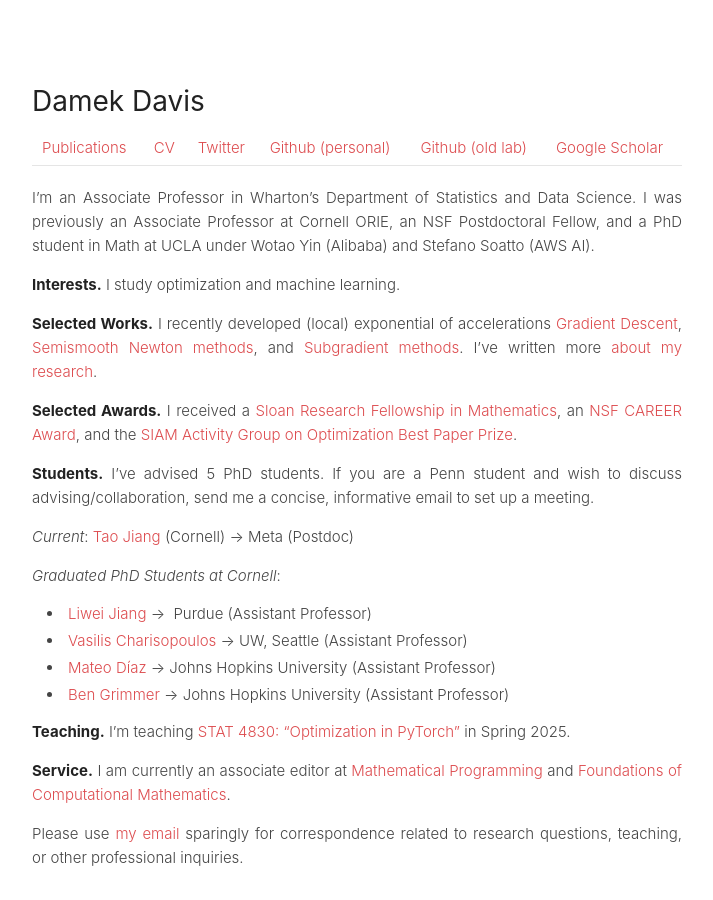
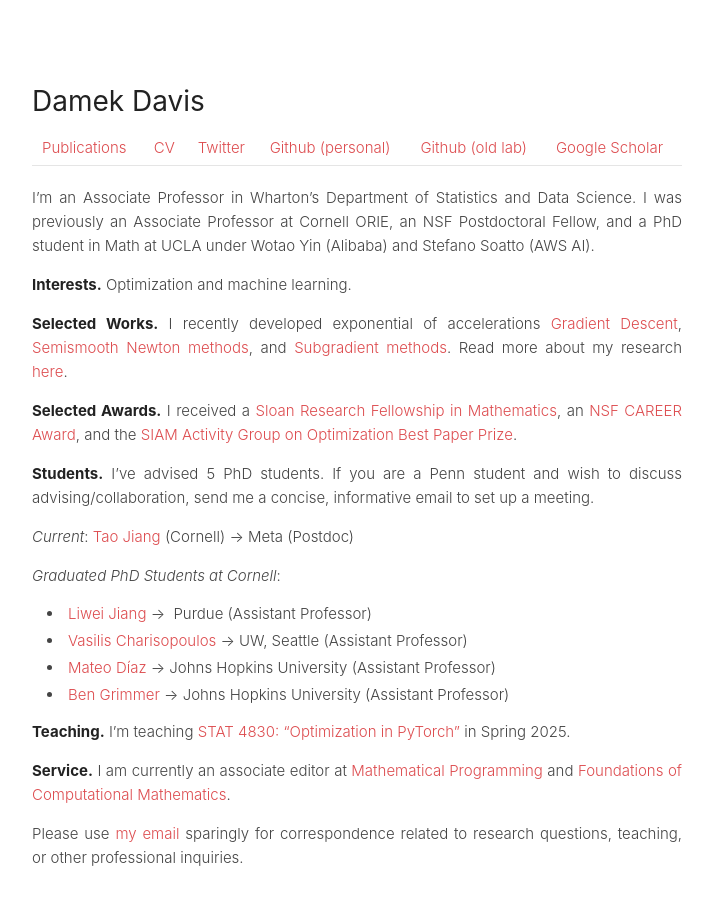
Before and after one commit to damek/damek.github.io, a Jekyll site: the page built from index.md, in a window 1280 px wide and 900 px high. Shown: the whole window, without its empty margins (283-996 px from the left). Built offline with Jekyll 4.4.1, drawn with Linux system fonts in a browser that asks for light colours.

Commit message:
Update index.md to improve content and fix formatting

```diff
--- a/index.md
+++ b/index.md
@@ -9,9 +9,9 @@
 
 I'm an Associate Professor in Wharton's Department of Statistics and Data Science. I was previously an Associate Professor at Cornell ORIE, an NSF Postdoctoral Fellow, and a PhD student in Math at UCLA under Wotao Yin (Alibaba) and Stefano Soatto (AWS AI).
 
-**Interests.** I study optimization and machine learning.
+**Interests.** Optimization and machine learning.
 
-**Selected Works.** I recently developed (local) exponential of accelerations <a href="https://x.com/damekdavis/status/1841596498204880924">Gradient Descent</a>, <a href="https://twitter.com/damekdavis/status/1596616542396944384">Semismooth Newton methods</a>, and <a href="https://twitter.com/damekdavis/status/1682737261727866882?s=20">Subgradient methods</a>. I've written more [about my research](research.html).
+**Selected Works.** I recently developed exponential of accelerations <a href="https://x.com/damekdavis/status/1841596498204880924">Gradient Descent</a>, <a href="https://twitter.com/damekdavis/status/1596616542396944384">Semismooth Newton methods</a>, and <a href="https://twitter.com/damekdavis/status/1682737261727866882?s=20">Subgradient methods</a>. Read more about my research [here](research.html).
 
 
 **Selected Awards.** I received a <a href="https://sloan.org/fellowships/">Sloan Research Fellowship in Mathematics</a>, an <a href="https://www.nsf.gov/awardsearch/showAward?AWD_ID=2047637">NSF CAREER Award</a>, and the <a href="https://www.siam.org/prizes-recognition/activity-group-prizes/detail/siag-opt-best-paper-prize">SIAM Activity Group on Optimization Best Paper Prize</a>.
```
